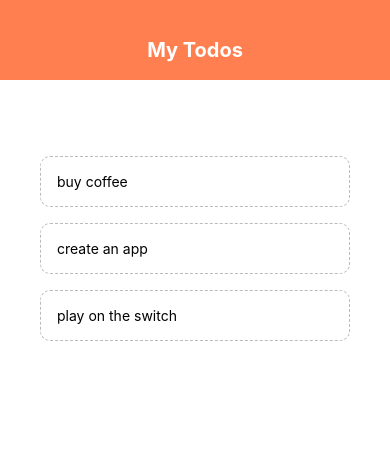
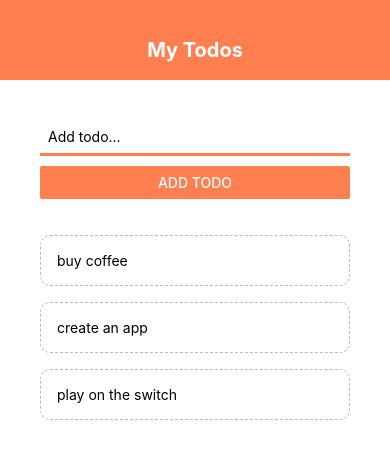
Before and after one commit to ishara28/React-Native-TodoApp, a React Native app in the folder todoapp/: screen / in a window 390 px wide. Shown: the top 458 px of the page. Built offline with nearby package versions, Linux system fonts and the light colour scheme.

Commit message:
Finished in first phase

```diff
--- a/todoapp/App.js
+++ b/todoapp/App.js
@@ -2,6 +2,7 @@ import React, { useState } from "react";
 import { StyleSheet, Text, View, FlatList } from "react-native";
 import Header from "./components/Header";
 import TodoItem from "./components/TodoItem";
+import TodoForm from "./components/TodoForm";
 
 export default function App() {
   const [todos, setTodos] = useState([
@@ -16,11 +17,18 @@ export default function App() {
     });
   };
 
+  const addTodo = text => {
+    setTodos(prevTodos => {
+      return [{ text: text, key: Math.random }, ...prevTodos];
+    });
+  };
+
   return (
     <View style={styles.container}>
       <Header />
       <View style={styles.content}>
         {/* add todo form */}
+        <TodoForm addTodo={addTodo} />
         <View style={styles.list}>
           <FlatList
             data={todos}
--- a/todoapp/components/TodoForm.js
+++ b/todoapp/components/TodoForm.js
@@ -1,2 +1,38 @@
-import React from "react";
-import { StyleSheet, TouchableOpacity, Text } from "react-native";
+import React, { useState } from "react";
+import {
+  View,
+  StyleSheet,
+  TouchableOpacity,
+  Text,
+  TextInput,
+  Button
+} from "react-native";
+
+export default function TodoForm({ addTodo }) {
+  const [text, settext] = useState("");
+
+  return (
+    <View>
+      <TextInput
+        style={styles.input}
+        placeholder={"Add todo..."}
+        onChangeText={text => settext(text)}
+        value={text}
+      />
+      <Button
+        title="Add Todo"
+        color="coral"
+        onPress={(() => addTodo(text))}
+      />
+    </View>
+  );
+}
+
+const styles = StyleSheet.create({
+  input: {
+    marginBottom: 10,
+    padding: 8,
+    borderBottomColor: "coral",
+    borderBottomWidth: 3
+  }
+});
```
